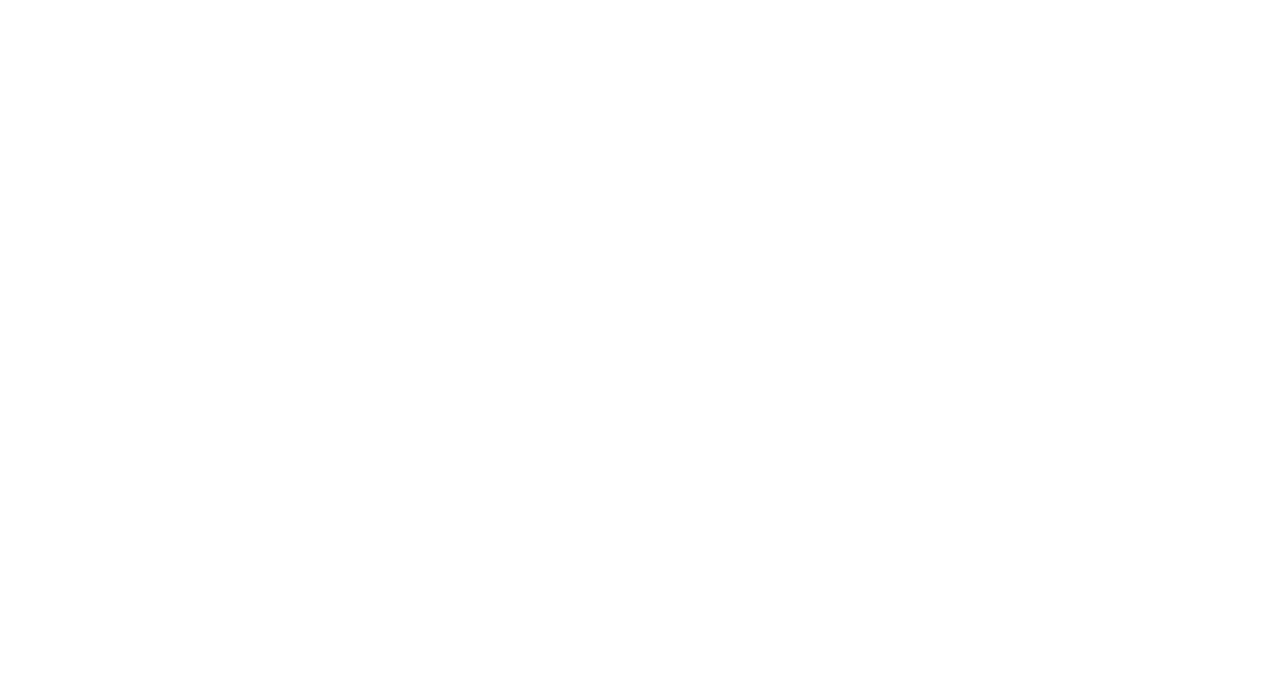
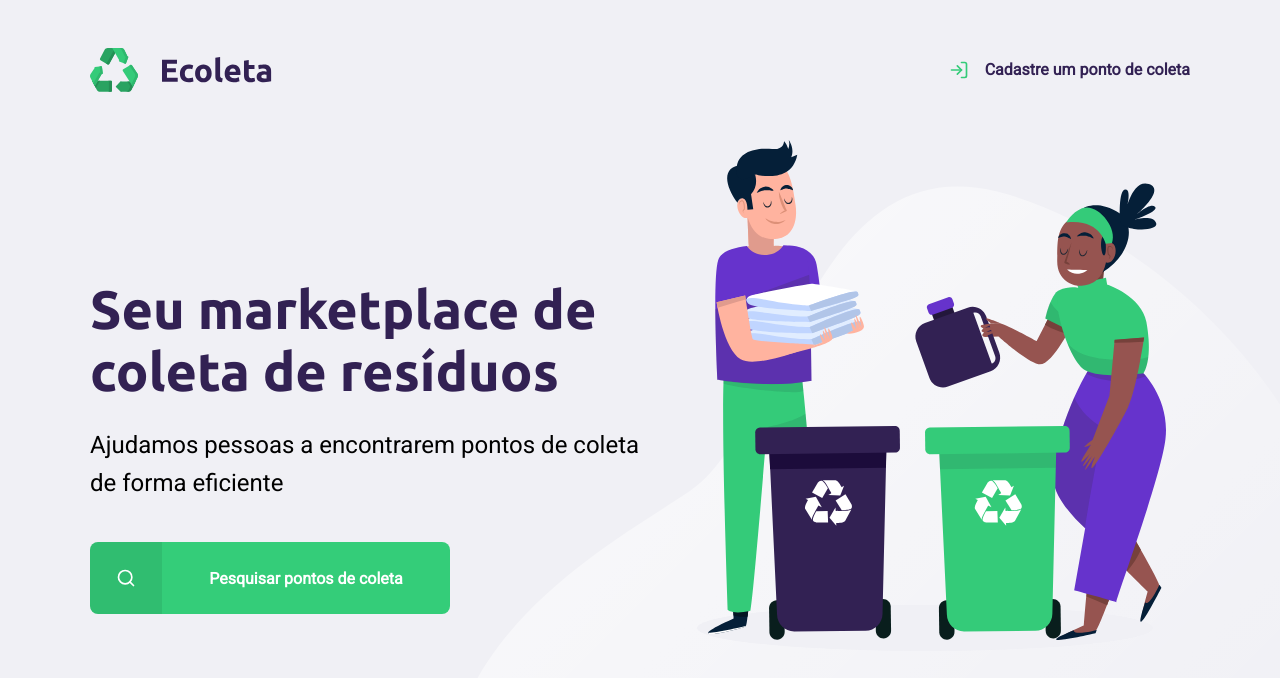
Before and after one commit to vcribeiro88/nextlevelweek, a plain HTML site: page index.html in a window 1280 px wide. Drawn offline with Linux system fonts and the light colour scheme.

Commit message:
Feita a interface web da Home Page

```diff
--- /dev/null
+++ b/Styles/main.css
@@ -0,0 +1,145 @@
+:root {
+    --title-color: #322153;
+    --primary-color: #34cd79;
+}
+
+* {
+    margin: 0;
+    padding: 0;
+}
+
+html{
+    font-family: 'Roboto', sans-serif;
+}
+
+body{
+    background-color: #f0f0f5;
+    -webkit-font-smoothing: antialiased;
+}
+
+a{
+    text-decoration: none;
+}
+
+h1, h2, h3, h4{
+    font-family: 'Ubuntu', sans-serif;
+    color: var(--title-color);
+}
+
+#page-home{
+    height: 100vh;
+    background: url('../assets/home-background.svg') no-repeat;
+    background-position: 35vw bottom;
+}
+
+#page-home .content{
+
+    width: 90%;
+    height: 100%;
+    max-width: 1100px;
+    margin: 0 auto;
+    display: flex;
+    flex-direction: column;
+}
+
+#page-home header{
+    display: flex;
+    align-items: center;
+    justify-content: space-between;
+    margin-top: 48px;
+}
+
+#page-home header a{
+    display: flex;
+    color: var(--title-color);
+    font-weight: 700;
+}
+
+#page-home header a span{
+    display: flex;
+    margin-right: 16px;
+    background-image: url('../assets/log-in.svg');
+    width: 20px;
+    height: 20px;
+}
+
+#page-home main{
+    max-width: 560px;
+    flex: 1;
+    display: flex;
+    flex-direction: column;
+    justify-content: center;
+}
+
+#page-home main h1{
+    font-size: 54px;
+}
+
+#page-home main p{
+    font-size: 24px;
+    line-height: 38px;
+    margin-top: 24px;
+}
+
+#page-home main a{
+    width: 100%;
+    max-width: 360px;
+    background-color: var(--primary-color);
+    height: 72px;
+    display: flex;
+    align-items: center;
+    margin-top: 40px;
+    border-radius: 8px;
+    transition: 400ms;
+}
+
+#page-home main a:hover{
+    background-color: #2fb86e;
+}
+
+#page-home main a span{
+    width: 72px;
+    display: flex;
+    align-items: center;
+    justify-content: center;
+    height: 72px;
+    border-top-left-radius: 8px;
+    border-bottom-left-radius: 8px;
+    background-color: rgba(0, 0, 0, 0.08);
+}
+
+#page-home main a span::after{
+    content: "";
+    background-image: url('../assets/search.svg');
+    width: 20px;
+    height: 20px;
+}
+
+#page-home main a strong{
+    color: white;
+    flex: 1;
+    text-align: center;
+}
+
+@media (max-width: 900px){
+    #page-home{
+        background-position-x: 70vw;
+    }
+
+    #page-home .content{
+        align-items: center;
+        text-align: center;
+    }
+
+    #page-home header a{
+        position: absolute;
+        bottom: 48px;
+        left: 50%;
+        transform: translateX(-50%);
+    }
+
+    #page-home main a{
+        transform: translateX(-50%);
+        margin-left: 50%;
+    }
+}
--- a/index.html
+++ b/index.html
@@ -1,11 +1,34 @@
 <!DOCTYPE html>
-<html lang="pt-br">
+<html lang="pt_br">
 <head>
     <meta charset="UTF-8">
     <meta name="viewport" content="width=device-width, initial-scale=1.0">
-    <title>Document</title>
+    <title>Ecoleta</title>
+
+    <link href="https://fonts.googleapis.com/css2?family=Roboto&family=Ubuntu:wght@700&display=swap" rel="stylesheet">
+
+    <link rel="stylesheet" href="/Styles/main.css">
 </head>
 <body>
+    <div id="page-home">
+        <div class="content">
+            <header>
+                <img src="/assets/logo.svg" alt="Logomarca">
+                <a href="https://google.com.br">
+                    <span></span>
+                    Cadastre um ponto de coleta
+                </a>
+            </header>
+            <main>
+                <h1>Seu marketplace de coleta de resíduos</h1>
+                <p>Ajudamos pessoas a encontrarem pontos de coleta de forma eficiente</p>
+                <a href="#">
+                    <span></span>
+                    <strong>Pesquisar pontos de coleta</strong>
+                    </a>
+            </main>
+        </div>
 
+    </div>
 </body>
 </html>
```
Also changed, not shown: assets/arrow-left.svg (added), assets/baterias.svg (added), assets/check.svg (added), assets/eletronicos.svg (added), assets/home-background.svg (added), assets/lampadas.svg (added), assets/log-in.svg (added), assets/logo.svg (added), assets/oleo.svg (added), assets/organicos.svg (added), assets/papeis-papelao.svg (added), assets/search.svg (added), assets/x.svg (added).
